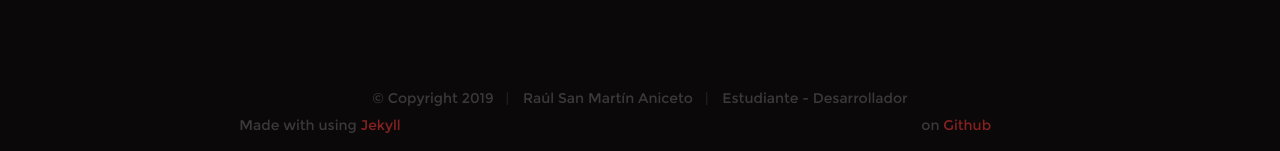
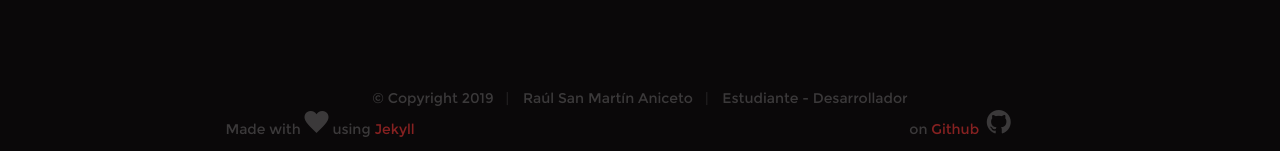
Before and after one commit to MrAnnix/Hola-theme-Jekyll, a Jekyll site: the page built from index.html, in a window 1280 px wide. Shown: the part 5167-5318 px from the top of the page. Built offline with Jekyll 4.4.1, drawn with Linux system fonts in a browser that asks for light colours.

Commit message:
Update footer.html

```diff
--- a/_includes/footer.html
+++ b/_includes/footer.html
@@ -37,10 +37,10 @@
     </div> <!-- end footer-bottom -->
 
     <div class="col-six tab-full left">
-        Made with <i class="fa fa-heart"></i> using <a href="http://jekyllrb.com/">Jekyll</a>
+        Made with <i class="im im-heart"></i> using <a href="http://jekyllrb.com/">Jekyll</a>
     </div>
     <div class="col-six tab-full right">
-        <i class="fa fa-code"></i> on <a href="https://github.com/MrAnnix/MrAnnix.github.io">Github</a> &nbsp;<i class="fa fa-github-alt"></i>
+        <i class="fa fa-code"></i> on <a href="https://github.com/MrAnnix/MrAnnix.github.io">Github</a> &nbsp;<i class="im im-github"></i>
     </div>
 
 </footer> <!-- end footer -->
```
